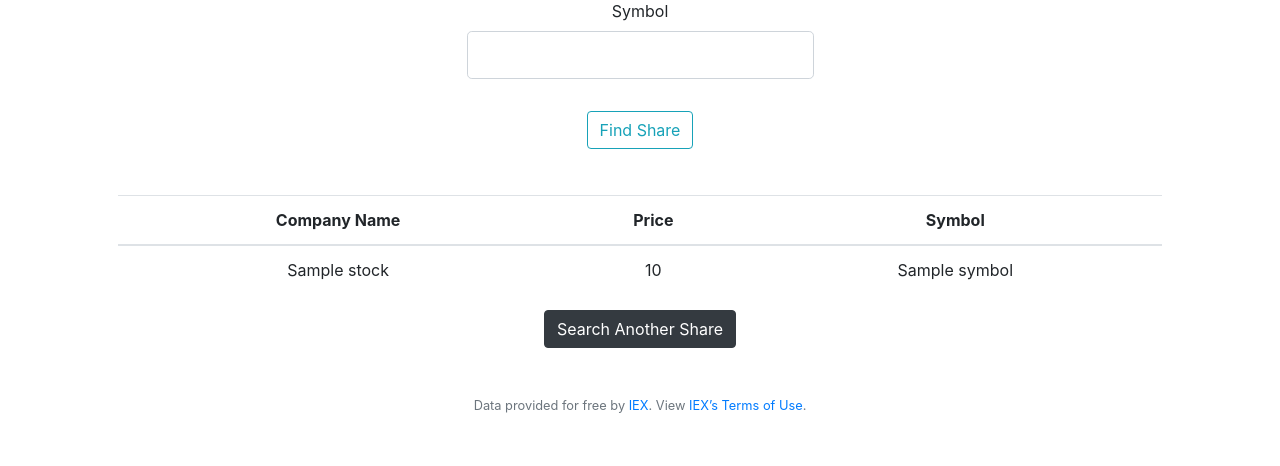
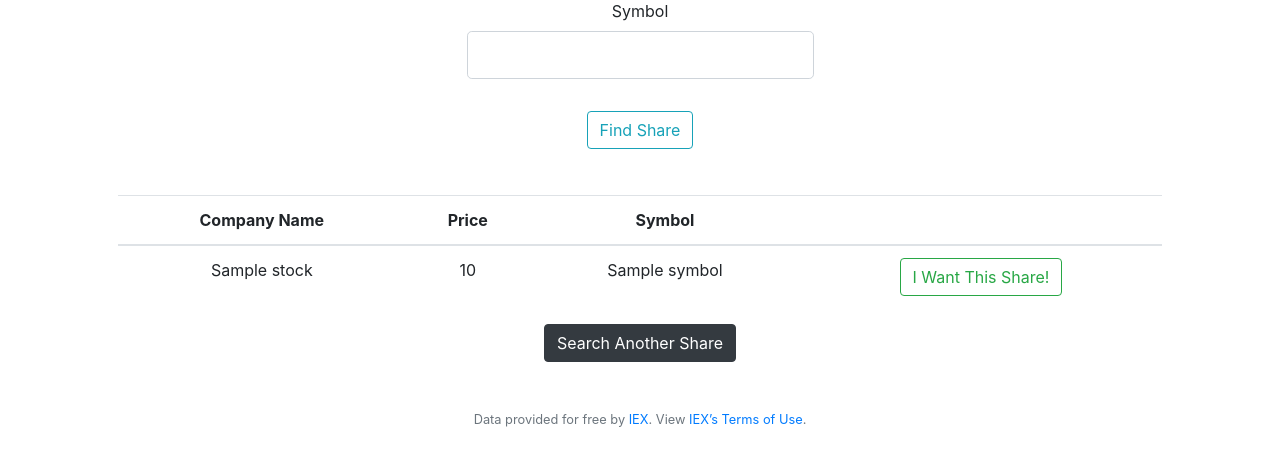
Before and after one commit to LuuckyG/CS50x, a Flask app: template tracks/web/finance/webapp/templates/quote.html in a window 1280 px wide. Shown: the part 136-602 px from the top of the page. Run offline with Flask 2, Linux system fonts and the light colour scheme; tables that the repository leaves empty hold one stand-in row (values such as "Sample post"); the template is opened without the code that fills it: values that come from a table or form of the project are taken from there, most other values are stand-ins (such as "Sample title", 1, 10 or a date in 2020); some libraries are stand-ins or nearby versions.

Commit message:
Added button to go to buy page

```diff
--- a/tracks/web/finance/webapp/templates/quote.html
+++ b/tracks/web/finance/webapp/templates/quote.html
@@ -5,6 +5,7 @@
 {% endblock title %}
 
 {% block main %}
+
     {% if form %}
         <div class="content-section">
             <form action="" method="post">
@@ -23,12 +24,13 @@
     {% endif %}
 
     {% if stock %}
-        <table class="table table-hover">
+        <table class="table">
             <thead>
                 <tr>
                 <th scope="col">Company Name</th>
                 <th scope="col">Price</th>
                 <th scope="col">Symbol</th>
+                <th scope="col"></th>
                 </tr>
             </thead>
             <tbody>
@@ -36,6 +38,7 @@
                     <td> {{ stock['name'] }} </td>
                     <td> {{ stock['price'] }} </td>
                     <td> {{ stock['symbol'] }} </td>
+                    <td> <a href="{{ url_for('transactions.buy', stock=stock) }}" class="btn btn-outline-success" role="button" aria-pressed="true">I Want This Share!</a> </td>
                 </tr>
             </tbody>
         </table>
```
Lines whose indentation alone changed are shown as unchanged.
